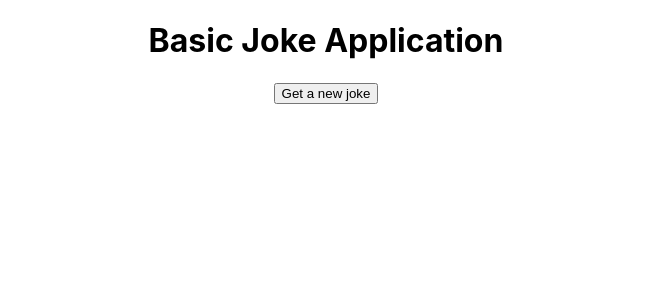
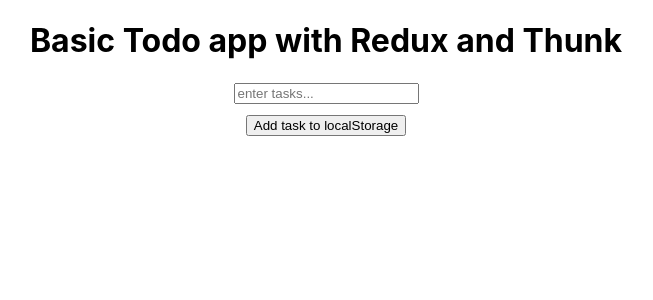
Before and after one commit to AlexBeloshevsky/todo-redux-thunk, a React (Create React App) app: page / in a window 1280 px wide. Shown: the top 300 px of the page, without its empty margins (314-967 px from the left). Built offline with nearby package versions, Linux system fonts and the light colour scheme; no server answers.

Commit message:
reading from localStorage

```diff
--- a/src/App.css
+++ b/src/App.css
@@ -2,37 +2,6 @@
   text-align: center;
 }
 
-.App-logo {
-  height: 40vmin;
-  pointer-events: none;
+input{
+  margin-bottom: 10px;
 }
-
-@media (prefers-reduced-motion: no-preference) {
-  .App-logo {
-    animation: App-logo-spin infinite 20s linear;
-  }
-}
-
-.App-header {
-  background-color: #282c34;
-  min-height: 100vh;
-  display: flex;
-  flex-direction: column;
-  align-items: center;
-  justify-content: center;
-  font-size: calc(10px + 2vmin);
-  color: white;
-}
-
-.App-link {
-  color: #61dafb;
-}
-
-@keyframes App-logo-spin {
-  from {
-    transform: rotate(0deg);
-  }
-  to {
-    transform: rotate(360deg);
-  }
-}
--- a/src/App.js
+++ b/src/App.js
@@ -1,25 +1,39 @@
 import "./App.css";
 import React, { useEffect, useState } from "react";
 import { useDispatch, useSelector } from "react-redux";
-import { fetchingJoke } from "./redux/actions";
+import {
+  fetchingJoke,
+  addItemToLocalStorage,
+  getItemsFromLocalStorage,
+} from "./redux/actions";
 
 function App() {
   const dispatch = useDispatch();
-  const joke = useSelector((state) => state.joke);
-  const [showPunchline, setShowPunchline] = useState(false);
+  // const joke = useSelector((state) => state.joke);
+  // const [showPunchline, setShowPunchline] = useState(false);
+  const [inputValue, setInputValue] = useState("");
+
+  const handleUpdatingtasks = () => {
+    dispatch(addItemToLocalStorage(inputValue));
+    // setInputValue("");
+  };
+
+  function handleChange(event) {
+    console.log(event.target.value);
+  }
 
   useEffect(() => {
-    dispatch(fetchingJoke());
+    dispatch(getItemsFromLocalStorage());
   }, [dispatch]);
 
-  const handleNewJokeClick = () => {
-    dispatch(fetchingJoke());
-    setShowPunchline(false);
-  };
+  // const handleNewJokeClick = () => {
+  //   dispatch(fetchingJoke());
+  //   setShowPunchline(false);
+  // };
 
   return (
     <div className="App">
-      <h1>Basic Joke Application</h1>
+      {/* <h1>Basic Joke Application</h1>
       {joke && (
         <>
           <h2>{joke.setup}</h2>
@@ -32,7 +46,16 @@ function App() {
           )}
         </>
       )}
-      <button onClick={handleNewJokeClick}>Get a new joke</button>
+      <button onClick={handleNewJokeClick}>Get a new joke</button> */}
+      <h1>Basic Todo app with Redux and Thunk</h1>
+      <input
+        type="text"
+        placeholder="enter tasks..."
+        value={inputValue}
+        onChange={(e) => setInputValue(e.target.value)}
+      />
+      <br />
+      <button onClick={handleUpdatingtasks}>Add task to localStorage</button>
     </div>
   );
 }
--- a/src/redux/actions.js
+++ b/src/redux/actions.js
@@ -3,6 +3,19 @@ function fetchingJoke() {
     fetch("https://official-joke-api.appspot.com/random_joke")
       .then((resp) => resp.json())
       .then((joke) => dispatch(fetchedJoke(joke)));
+  };
+}
+
+function addItemToLocalStorage(item) {
+  return (dispatch) => {
+    console.log(item);
+  };
+}
+
+function getItemsFromLocalStorage() {
+  //TODO: make this function async with setTimeout
+  return (dispatch) => {
+    console.log(localStorage.getItem("items"));
   };
 }
 
@@ -13,4 +26,4 @@ function fetchedJoke(joke) {
   };
 }
 
-export { fetchingJoke };
+export { fetchingJoke, addItemToLocalStorage, getItemsFromLocalStorage };
```
